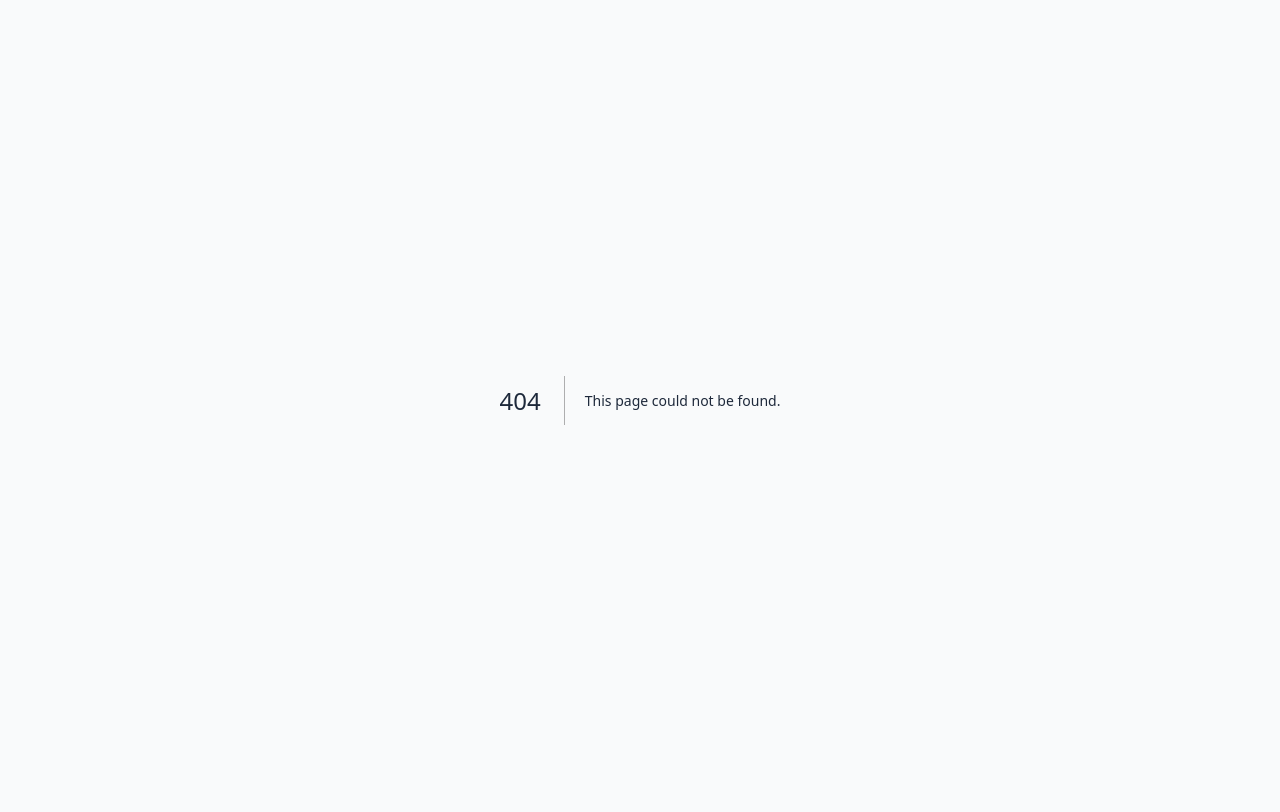
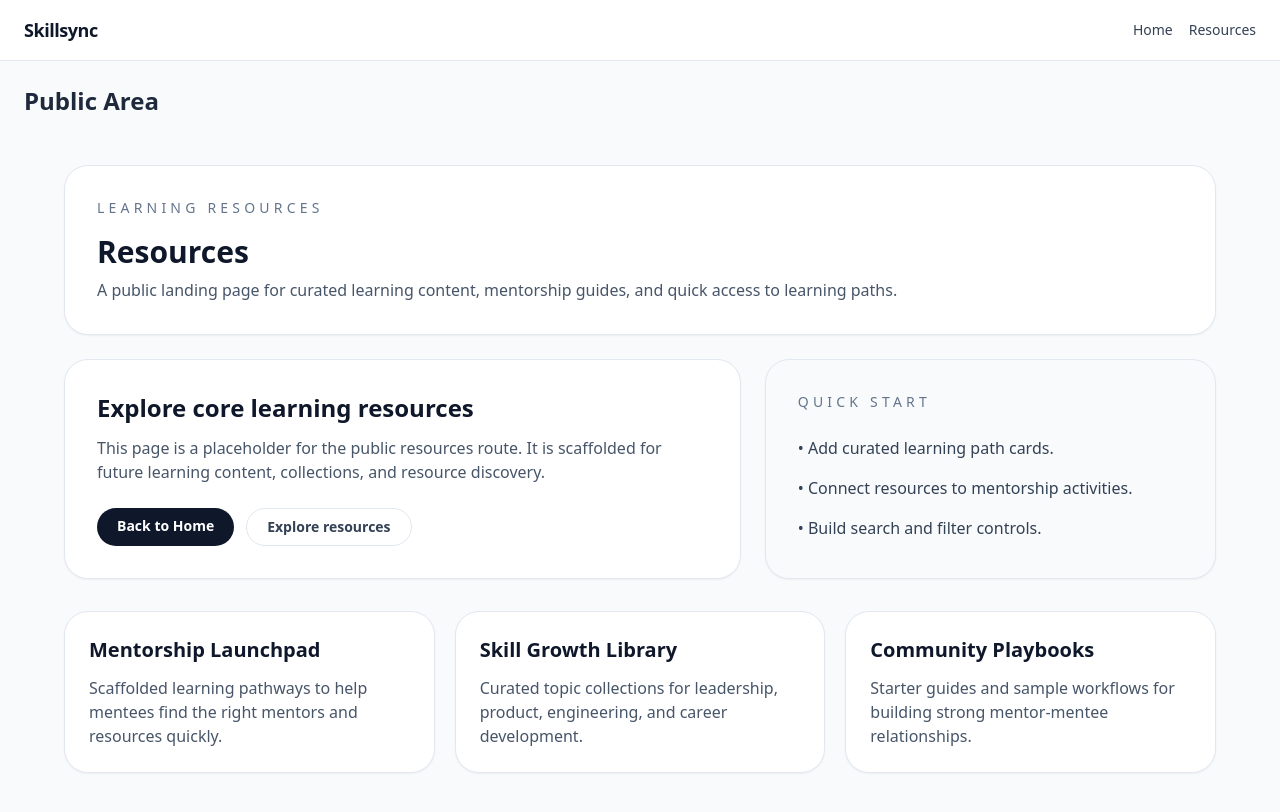
Before and after one commit to MentoNest/skillsync_frontend, a Next.js app: page /resources in a window 1280 px wide. Before the commit this address had no page. Shown: the top 812 px of the page. Built offline with nearby package versions, Linux system fonts and the light colour scheme.

Commit message:
Refactor code structure for improved readability and maintainability

```diff
--- a/app/(public)/page.tsx
+++ b/app/(public)/page.tsx
@@ -1,7 +1,6 @@
+'use client'
+
 import React from 'react'
-
-'use client';
-
 import HeroSection from '@/components/landing/HeroSection';
 import { Suspense } from 'react';
 import dynamic from 'next/dynamic';
--- /dev/null
+++ b/app/(public)/resources/layout.tsx
@@ -0,0 +1,18 @@
+import React from 'react'
+
+export default function ResourcesLayout({ children }: { children: React.ReactNode }) {
+  return (
+    <section className="p-6">
+      <div className="mx-auto max-w-6xl space-y-6">
+        <header className="rounded-3xl border border-slate-200 bg-white px-8 py-8 shadow-sm">
+          <p className="text-sm uppercase tracking-[0.3em] text-slate-500">Learning resources</p>
+          <h1 className="mt-4 text-3xl font-semibold text-slate-900">Resources</h1>
+          <p className="mt-2 text-slate-600">
+            A public landing page for curated learning content, mentorship guides, and quick access to learning paths.
+          </p>
+        </header>
+        {children}
+      </div>
+    </section>
+  )
+}
--- /dev/null
+++ b/app/(public)/resources/page.tsx
@@ -0,0 +1,63 @@
+import Link from 'next/link'
+import React from 'react'
+
+const resourceCards = [
+  {
+    title: 'Mentorship Launchpad',
+    description: 'Scaffolded learning pathways to help mentees find the right mentors and resources quickly.',
+  },
+  {
+    title: 'Skill Growth Library',
+    description: 'Curated topic collections for leadership, product, engineering, and career development.',
+  },
+  {
+    title: 'Community Playbooks',
+    description: 'Starter guides and sample workflows for building strong mentor-mentee relationships.',
+  },
+]
+
+export default function ResourcesPage() {
+  return (
+    <div className="space-y-8">
+      <section className="grid gap-6 lg:grid-cols-[1.5fr_1fr]">
+        <div className="rounded-3xl border border-slate-200 bg-white p-8 shadow-sm">
+          <h2 className="text-2xl font-semibold text-slate-900">Explore core learning resources</h2>
+          <p className="mt-3 text-slate-600">
+            This page is a placeholder for the public resources route. It is scaffolded for future learning content, collections, and resource discovery.
+          </p>
+          <div className="mt-6 flex flex-wrap gap-3">
+            <Link
+              href="/"
+              className="rounded-full bg-slate-900 px-5 py-2 text-sm font-semibold text-white transition hover:bg-slate-700"
+            >
+              Back to Home
+            </Link>
+            <Link
+              href="/resources"
+              className="rounded-full border border-slate-200 px-5 py-2 text-sm font-semibold text-slate-700 transition hover:bg-slate-50"
+            >
+              Explore resources
+            </Link>
+          </div>
+        </div>
+        <div className="rounded-3xl border border-slate-200 bg-slate-50 p-8 shadow-sm">
+          <p className="text-sm uppercase tracking-[0.3em] text-slate-500">Quick start</p>
+          <ul className="mt-6 space-y-4 text-slate-700">
+            <li>• Add curated learning path cards.</li>
+            <li>• Connect resources to mentorship activities.</li>
+            <li>• Build search and filter controls.</li>
+          </ul>
+        </div>
+      </section>
+
+      <section className="grid gap-5 sm:grid-cols-2 lg:grid-cols-3">
+        {resourceCards.map(item => (
+          <article key={item.title} className="rounded-3xl border border-slate-200 bg-white p-6 shadow-sm transition hover:-translate-y-0.5 hover:shadow-md">
+            <h3 className="text-xl font-semibold text-slate-900">{item.title}</h3>
+            <p className="mt-3 text-slate-600">{item.description}</p>
+          </article>
+        ))}
+      </section>
+    </div>
+  )
+}
--- a/app/layout.tsx
+++ b/app/layout.tsx
@@ -1,4 +1,5 @@
 import '@/styles/globals.css'
+import Link from 'next/link'
 import React from 'react'
 
 export const metadata = {
@@ -9,6 +10,21 @@ export default function RootLayout({ children }: { children: React.ReactNode })
   return (
     <html lang="en">
       <body className="min-h-screen bg-gray-50 text-slate-800">
+        <header className="border-b border-slate-200 bg-white/90 backdrop-blur">
+          <div className="mx-auto flex max-w-7xl items-center justify-between px-6 py-4">
+            <Link href="/" className="text-lg font-semibold tracking-tight text-slate-900">
+              Skillsync
+            </Link>
+            <nav className="flex items-center gap-4 text-sm font-medium text-slate-700">
+              <Link href="/" className="transition hover:text-slate-900">
+                Home
+              </Link>
+              <Link href="/resources" className="transition hover:text-slate-900">
+                Resources
+              </Link>
+            </nav>
+          </div>
+        </header>
         {children}
       </body>
     </html>
--- a/components/landing/FeaturedMentorSection.tsx
+++ b/components/landing/FeaturedMentorSection.tsx
@@ -357,7 +357,7 @@ export default function FeaturedMentorSection() {
             Featured This Week
           </div>
           <h2 className="section-heading">
-            Learn from someone who's <em>been there.</em>
+            Learn from someone who&apos;s <em>been there.</em>
           </h2>
         </div>
       </div>
--- a/components/landing/TestimonialsSection.tsx
+++ b/components/landing/TestimonialsSection.tsx
@@ -1,4 +1,12 @@
+'use client'
+
+import Image from 'next/image'
+import { useState } from 'react'
+
 export default function TestimonialsSection() {
+  const [aminaImageError, setAminaImageError] = useState(false)
+  const [danielImageError, setDanielImageError] = useState(false)
+
   return (
     <section className="testimonials bg-white py-20 text-slate-950">
       <div className="mx-auto max-w-7xl px-6 sm:px-10 lg:px-12">
@@ -8,23 +16,29 @@ export default function TestimonialsSection() {
         </div>
         <div className="mt-12 grid gap-8 lg:grid-cols-2">
           <div className="rounded-3xl border border-slate-200 p-8 shadow-sm flex flex-col items-center">
-            <div className="mb-6">
-              <img src="/Image (Sarah Johnson).svg" alt="Amina" className="w-16 h-16 rounded-full border-4 border-cyan-500" onError={(e) => {
-                e.target.onerror = null;
-                e.target.src = '/tony-adebanjo.jpg'; // fallback image
-              }} />
+            <div className="mb-6 relative w-16 h-16">
+              <Image
+                src={aminaImageError ? '/tony-adebanjo.jpg' : '/Image (Sarah Johnson).svg'}
+                alt="Amina"
+                fill
+                className="rounded-full border-4 border-cyan-500 object-cover"
+                onError={() => setAminaImageError(true)}
+              />
             </div>
-            <p className="text-lg leading-8 text-slate-700 text-center">“My mentor helped me define the skills I needed to land a senior position, and the weekly check-ins kept me accountable. I got the offer in three months.”</p>
+            <p className="text-lg leading-8 text-slate-700 text-center">&quot;My mentor helped me define the skills I needed to land a senior position, and the weekly check-ins kept me accountable. I got the offer in three months.&quot;</p>
             <p className="mt-6 font-semibold text-slate-950 text-center">Amina, Product Manager</p>
           </div>
           <div className="rounded-3xl border border-slate-200 p-8 shadow-sm flex flex-col items-center">
-            <div className="mb-6">
-              <img src="/Image (Marcus Williams).svg" alt="Daniel" className="w-16 h-16 rounded-full border-4 border-cyan-500" onError={(e) => {
-                e.target.onerror = null;
-                e.target.src = '/tony-adebanjo.jpg'; // fallback image
-              }} />
+            <div className="mb-6 relative w-16 h-16">
+              <Image
+                src={danielImageError ? '/tony-adebanjo.jpg' : '/Image (Marcus Williams).svg'}
+                alt="Daniel"
+                fill
+                className="rounded-full border-4 border-cyan-500 object-cover"
+                onError={() => setDanielImageError(true)}
+              />
             </div>
-            <p className="text-lg leading-8 text-slate-700 text-center">“The feedback on my interview strategy was clear, practical, and immediately useful. The coaching gave me the edge I needed.”</p>
+            <p className="text-lg leading-8 text-slate-700 text-center">&quot;The feedback on my interview strategy was clear, practical, and immediately useful. The coaching gave me the edge I needed.&quot;</p>
             <p className="mt-6 font-semibold text-slate-950 text-center">Daniel, Software Engineer</p>
           </div>
         </div>
--- /dev/null
+++ b/global.d.ts
@@ -0,0 +1 @@
+declare module '*.css'
```
Also changed, not shown: 1 other file (tests, documents, lock files or other folders).
